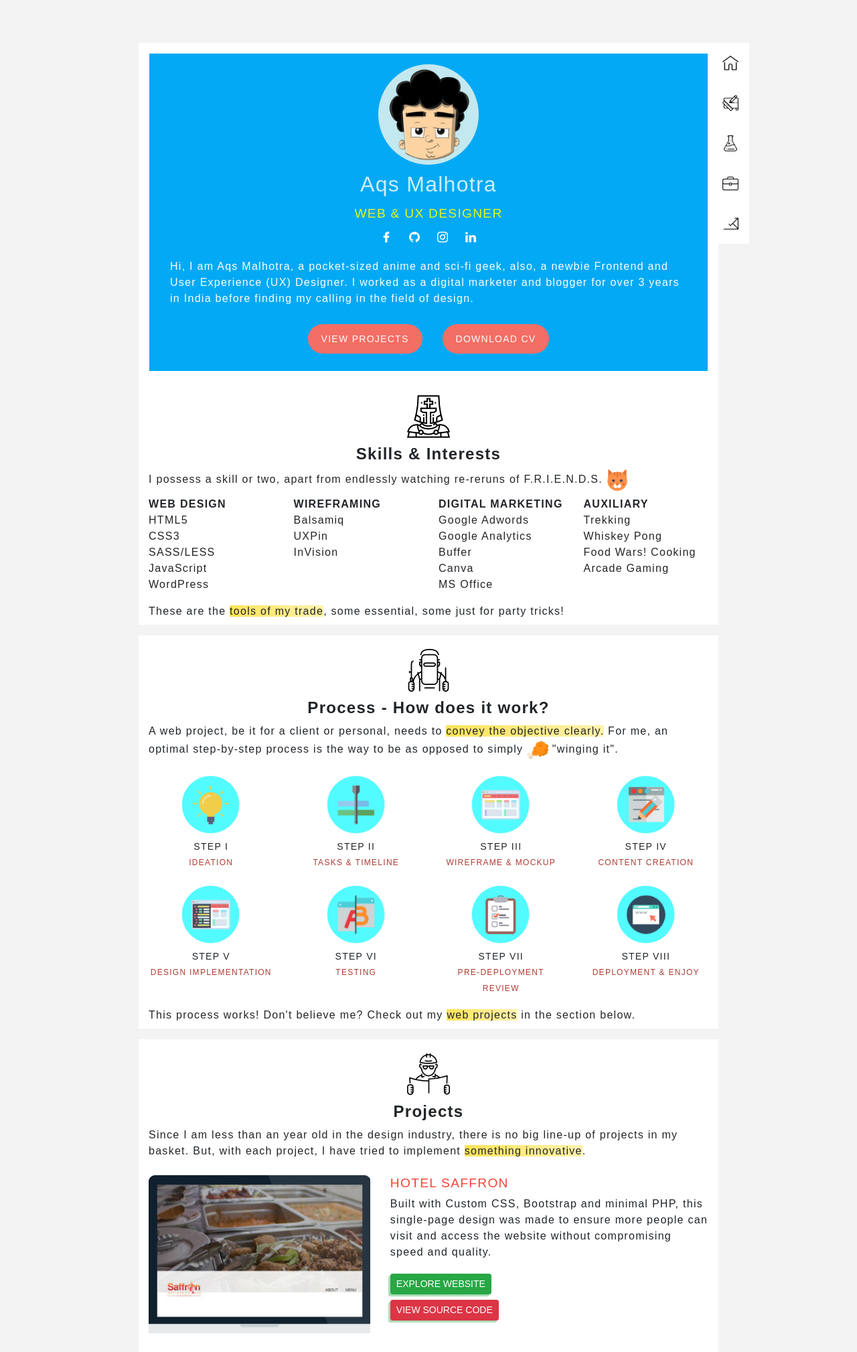
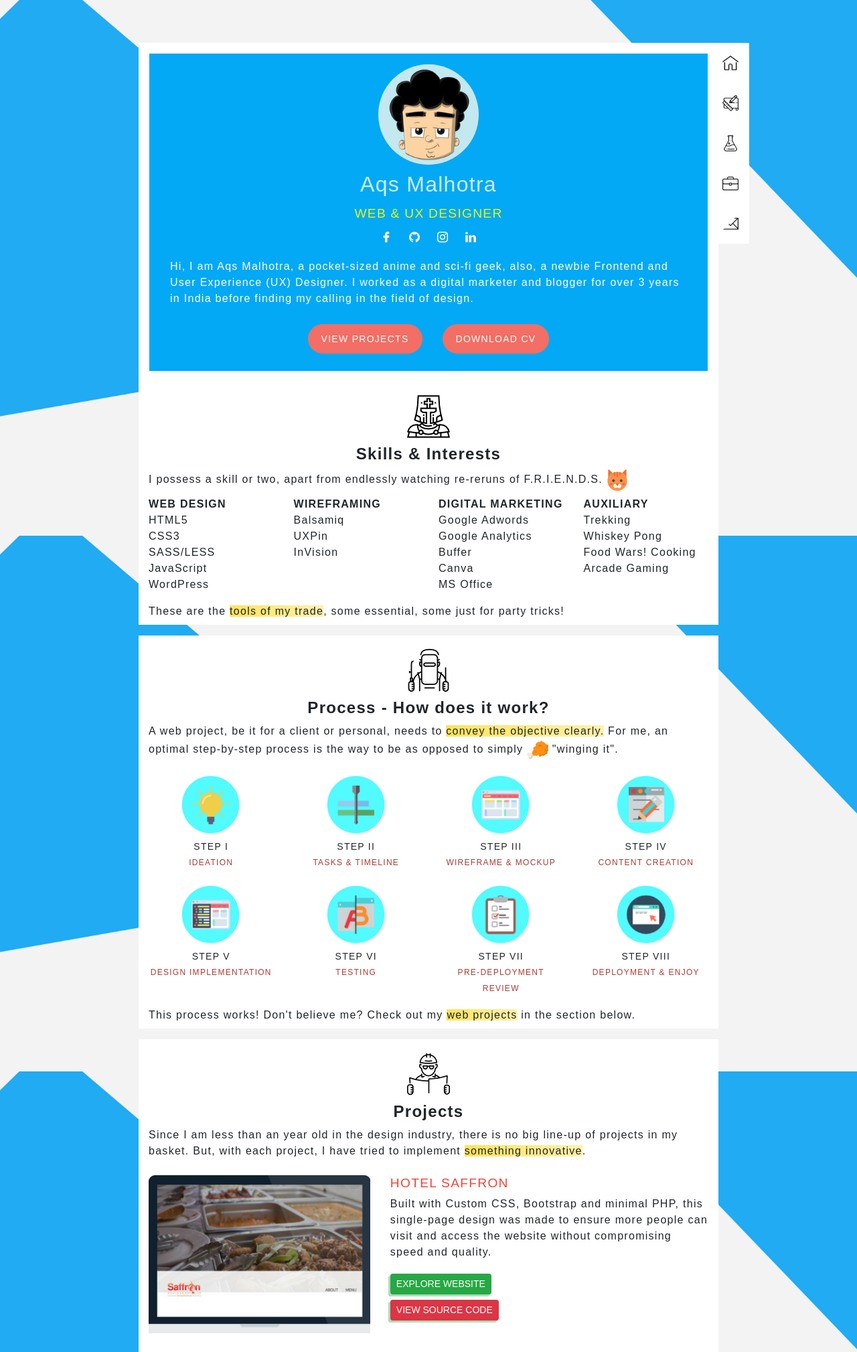
Before and after one commit to aqsmalhotra/portfolio, a PHP site: page /portfolio/ in a window 1280 px wide. Shown: the top 2019 px of the page at 67% size. Run offline with PHP 8.4, Linux system fonts and the light colour scheme; some libraries are stand-ins or nearby versions; some web fonts are replaced.

Commit message:
add background to body

```diff
--- a/css/style.css
+++ b/css/style.css
@@ -18,7 +18,7 @@ h3 {
 }
 
 body{
-    background-color: #F3F3F3;
+  background-image: url(../images/bg.png);
   font-size: 16px;
   line-height: 1.5em;
   letter-spacing: .08em;
@@ -28,6 +28,9 @@ body{
   -webkit-font-smoothing: antialiased;
   font-family: 'Delius',sans-serif;
   overflow-x: hidden;
+  background-attachment: fixed;
+  background-size: cover;
+  background-position: top center;
 }
 
 header .toggle-menu{
```
Also changed, not shown: images/bg.png (added). Lines whose indentation alone changed are shown as unchanged.
